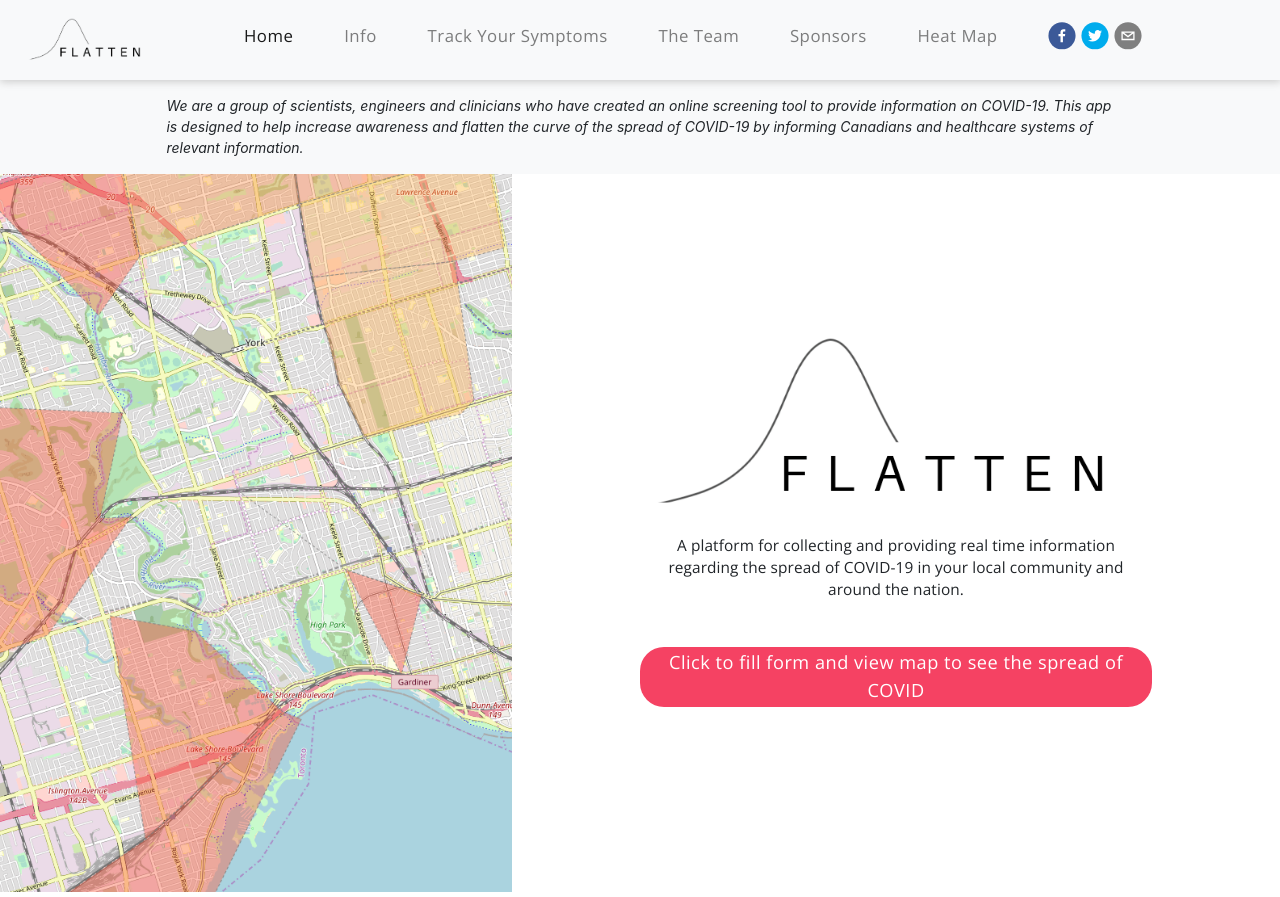
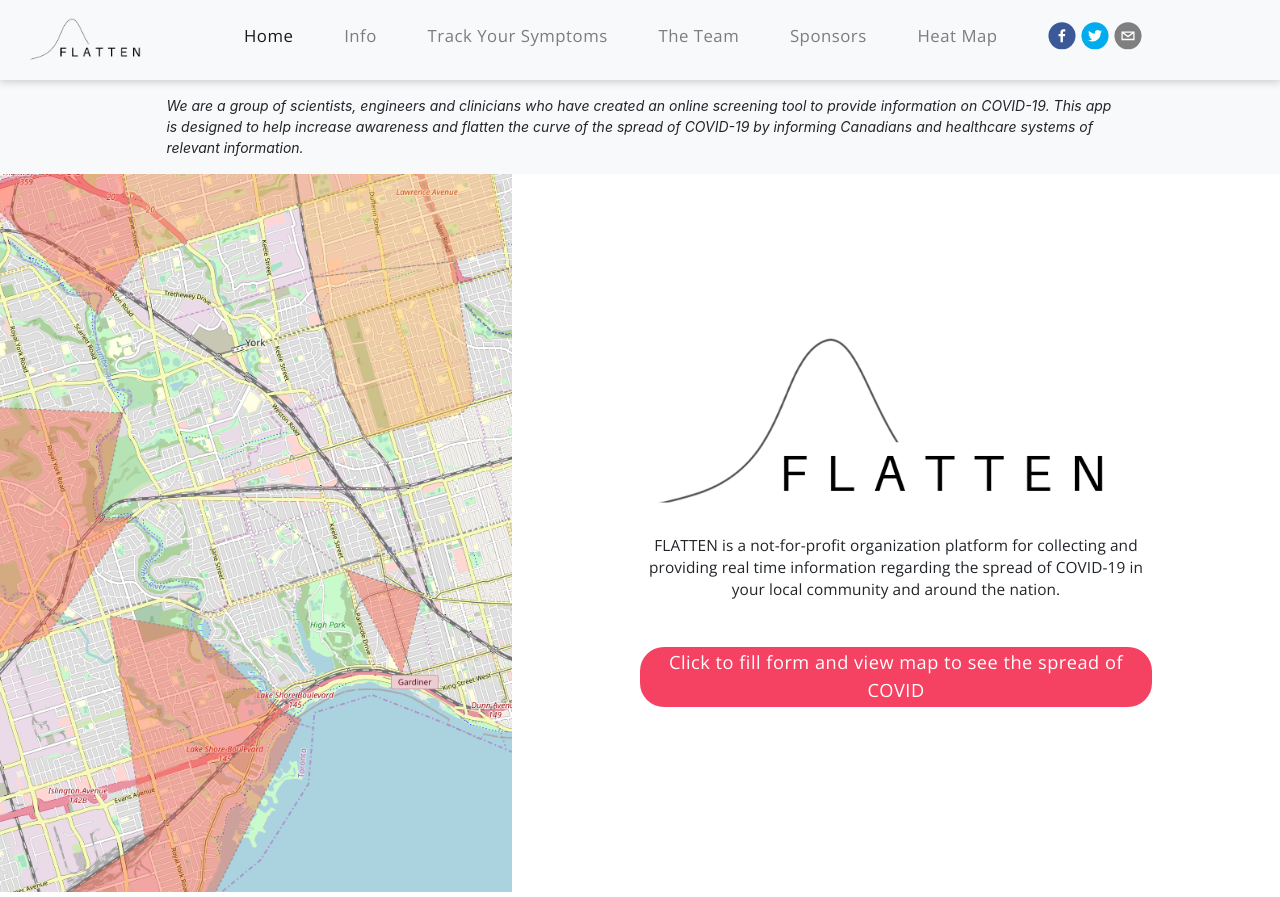
Before and after one commit to yifeiz/covid-19-frontend, a React (Create React App) app: page / in a window 1280 px wide. Built offline with nearby package versions, Linux system fonts and the light colour scheme.

Commit message:
text changes

```diff
--- a/src/components/home/Home.jsx
+++ b/src/components/home/Home.jsx
@@ -22,9 +22,9 @@ const Home = () => (
         <div className="home__content">
           <img className="home__logo" src={logo} />
           <p className="home__subtitle">
-            A platform for collecting and providing real time information
-            regarding the spread of COVID-19 in your local community and around
-            the nation.
+            FLATTEN is a not-for-profit organization platform for collecting and
+            providing real time information regarding the spread of COVID-19 in
+            your local community and around the nation.
           </p>
           <Link to={"/track-your-symptoms"}>
             <button className="red-button">
--- a/src/components/sponsors/Sponsors.css
+++ b/src/components/sponsors/Sponsors.css
@@ -23,3 +23,19 @@
     font-size: 40px !important;
   }
 }
+
+.emailLink {
+  color: #212529;
+  text-decoration: none !important;
+}
+
+.emailLink:hover {
+  color: grey;
+}
+
+.contact {
+  text-align: center;
+  font-family: "Open Sans";
+  padding: 0%;
+  font-size: 18px;
+}
--- a/src/components/sponsors/Sponsors.jsx
+++ b/src/components/sponsors/Sponsors.jsx
@@ -18,9 +18,10 @@ class Sponsors extends React.Component {
       }
     ];
 
-    const description = `This platform would not be possible without having all of our team members
-                         volunteer their hard work towards this project as well as support from the
-                         following organizations.`;
+    const description = `FLATTEN is a not-for-profit organization platform for collecting
+    and providing real time information regarding the spread of COVID-19 in your local
+    community and around the nation. Although we cannot yet provide tax reciepts, we are
+    accepting donations and you can contact us at the email below should you be interested.`;
 
     const disclaimerText = `We are a group of scientists, engineers and clinicians
     who have created an online screening tool to provide information on COVID-19.
@@ -34,6 +35,12 @@ class Sponsors extends React.Component {
         <section>
           <h1 className="title"> Sponsors </h1>
           <p className="description">{description}</p>
+          <p className="contact">
+            Contact Us:{" "}
+            <a className="emailLink" href="mailto:flattenofficial@gmail.com">
+              flattenofficial@gmail.com
+            </a>
+          </p>
           <hr className="line" />
         </section>
         <section className="sponsor-logos">
```
